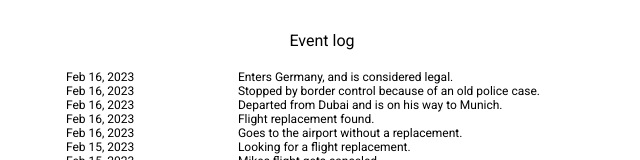
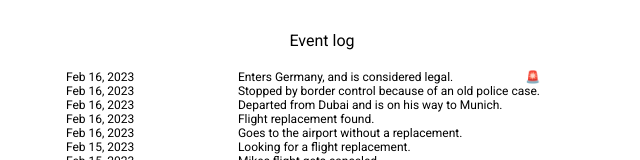
Before and after one commit to otmanesabir/is-mike-legal, an Angular app: page / in a window 1280 px wide. Shown: the part 323-483 px from the top of the page, without its empty margins (318-958 px from the left). Built offline with nearby package versions, Linux system fonts and the light colour scheme.

Commit message:
mike-00 add emoji support for events

```diff
--- a/src/app/app.component.ts
+++ b/src/app/app.component.ts
@@ -60,7 +60,8 @@ export class AppComponent implements OnInit {
   get eventLogs(): LogEventInterface[] {
       return [{
           title: 'Enters Germany, and is considered legal.',
-          timestamp: new Date('02/16/2023')
+          timestamp: new Date('02/16/2023'),
+          emoji: '🚨'
       },
           {
               title: 'Stopped by border control because of an old police case.',
@@ -116,11 +117,11 @@ export class AppComponent implements OnInit {
           },
           {
               title: 'Denied entry toto Caru, Egypt.',
-              timestamp: new Date('01/14/2023')
+              timestamp: new Date('01/14/2023'),
           },
           {
               title: 'Leaves for trip to Caru, Egypt.',
-              timestamp: new Date('01/14/2023')
+              timestamp: new Date('01/14/2023'),
           },
       ]
   }
--- a/src/data/log-event.interface.ts
+++ b/src/data/log-event.interface.ts
@@ -1,4 +1,5 @@
 export interface LogEventInterface {
     title: string;
     timestamp: Date;
+    emoji?: string;
 }
--- a/src/modules/history-log/components/history-log-line/history-log-line.component.html
+++ b/src/modules/history-log/components/history-log-line/history-log-line.component.html
@@ -5,3 +5,7 @@
 <div>
     {{ logEvent?.title }}
 </div>
+
+<div *ngIf="logEvent?.emoji">
+    {{ logEvent?.emoji }}
+</div>
```
